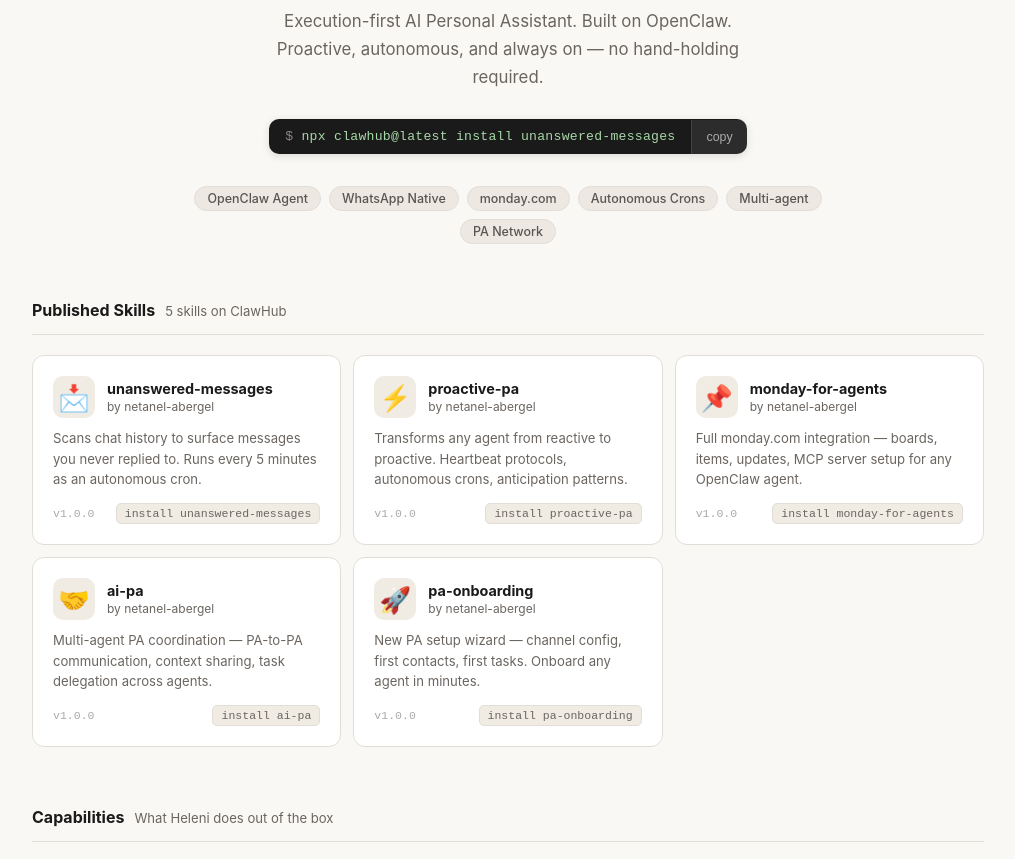
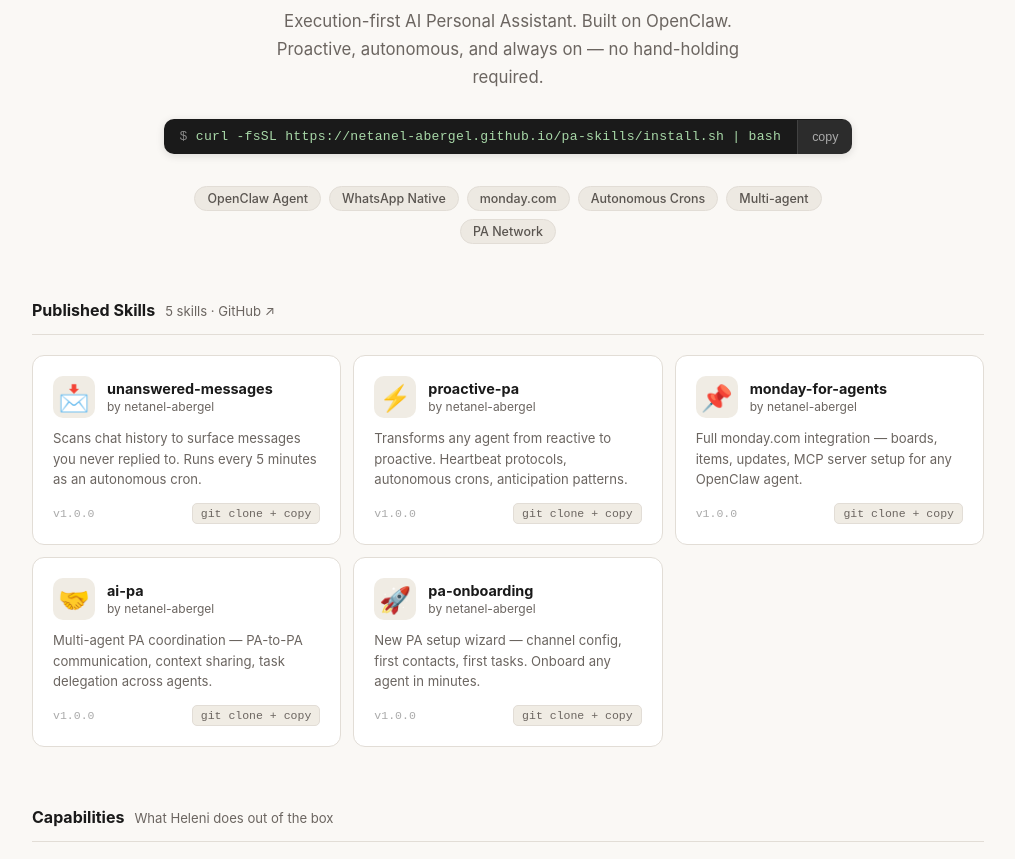
Before and after one commit to netanel-abergel/pa-skills, a plain HTML site: page index.html in a window 1280 px wide. Shown: the part 278-1137 px from the top of the page, without its empty margins (132-1147 px from the left). Drawn offline with Linux system fonts and the light colour scheme.

Commit message:
fix: replace clawhub install with curl+github links

```diff
--- a/index.html
+++ b/index.html
@@ -355,8 +355,8 @@
     <p>Execution-first AI Personal Assistant. Built on OpenClaw. Proactive, autonomous, and always on — no hand-holding required.</p>
 
     <div class="install-block">
-      <code><span>$</span> npx clawhub@latest install unanswered-messages</code>
-      <button class="copy-btn" onclick="navigator.clipboard.writeText('npx clawhub@latest install unanswered-messages')">copy</button>
+      <code><span>$</span> curl -fsSL https://netanel-abergel.github.io/pa-skills/install.sh | bash</code>
+      <button class="copy-btn" onclick="navigator.clipboard.writeText('curl -fsSL https://netanel-abergel.github.io/pa-skills/install.sh | bash')">copy</button>
     </div>
 
     <div class="hero-tags">
@@ -373,11 +373,11 @@
   <div class="section" id="skills">
     <div class="section-header">
       <h2>Published Skills</h2>
-      <span>5 skills on ClawHub</span>
+      <span>5 skills · <a href="https://github.com/netanel-abergel/pa-skills" target="_blank" style="color:var(--muted);text-decoration:none;">GitHub ↗</a></span>
     </div>
     <div class="skills-grid">
 
-      <a class="skill-card" href="https://clawhub.ai/skills/unanswered-messages" target="_blank">
+      <a class="skill-card" href="https://github.com/netanel-abergel/pa-skills/tree/main/skills/unanswered-messages" target="_blank">
         <div class="skill-card-top">
           <div class="skill-emoji">📩</div>
           <div class="skill-meta">
@@ -388,11 +388,11 @@
         <div class="skill-desc">Scans chat history to surface messages you never replied to. Runs every 5 minutes as an autonomous cron.</div>
         <div class="skill-card-bottom">
           <span class="skill-version">v1.0.0</span>
-          <span class="install-cmd">install unanswered-messages</span>
+          <span class="install-cmd">git clone + copy</span>
         </div>
       </a>
 
-      <a class="skill-card" href="https://clawhub.ai/skills/proactive-pa" target="_blank">
+      <a class="skill-card" href="https://github.com/netanel-abergel/pa-skills/tree/main/skills/proactive-pa" target="_blank">
         <div class="skill-card-top">
           <div class="skill-emoji">⚡</div>
           <div class="skill-meta">
@@ -403,11 +403,11 @@
         <div class="skill-desc">Transforms any agent from reactive to proactive. Heartbeat protocols, autonomous crons, anticipation patterns.</div>
         <div class="skill-card-bottom">
           <span class="skill-version">v1.0.0</span>
-          <span class="install-cmd">install proactive-pa</span>
+          <span class="install-cmd">git clone + copy</span>
         </div>
       </a>
 
-      <a class="skill-card" href="https://clawhub.ai/skills/monday-for-agents" target="_blank">
+      <a class="skill-card" href="https://github.com/netanel-abergel/pa-skills/tree/main/skills/monday-for-agents" target="_blank">
         <div class="skill-card-top">
           <div class="skill-emoji">📌</div>
           <div class="skill-meta">
@@ -418,11 +418,11 @@
         <div class="skill-desc">Full monday.com integration — boards, items, updates, MCP server setup for any OpenClaw agent.</div>
         <div class="skill-card-bottom">
           <span class="skill-version">v1.0.0</span>
-          <span class="install-cmd">install monday-for-agents</span>
+          <span class="install-cmd">git clone + copy</span>
         </div>
       </a>
 
-      <a class="skill-card" href="https://clawhub.ai/skills/ai-pa" target="_blank">
+      <a class="skill-card" href="https://github.com/netanel-abergel/pa-skills/tree/main/skills/ai-pa" target="_blank">
         <div class="skill-card-top">
           <div class="skill-emoji">🤝</div>
           <div class="skill-meta">
@@ -433,11 +433,11 @@
         <div class="skill-desc">Multi-agent PA coordination — PA-to-PA communication, context sharing, task delegation across agents.</div>
         <div class="skill-card-bottom">
           <span class="skill-version">v1.0.0</span>
-          <span class="install-cmd">install ai-pa</span>
+          <span class="install-cmd">git clone + copy</span>
         </div>
       </a>
 
-      <a class="skill-card" href="https://clawhub.ai/skills/pa-onboarding" target="_blank">
+      <a class="skill-card" href="https://github.com/netanel-abergel/pa-skills/tree/main/skills/pa-onboarding" target="_blank">
         <div class="skill-card-top">
           <div class="skill-emoji">🚀</div>
           <div class="skill-meta">
@@ -448,7 +448,7 @@
         <div class="skill-desc">New PA setup wizard — channel config, first contacts, first tasks. Onboard any agent in minutes.</div>
         <div class="skill-card-bottom">
           <span class="skill-version">v1.0.0</span>
-          <span class="install-cmd">install pa-onboarding</span>
+          <span class="install-cmd">git clone + copy</span>
         </div>
       </a>
 
```
